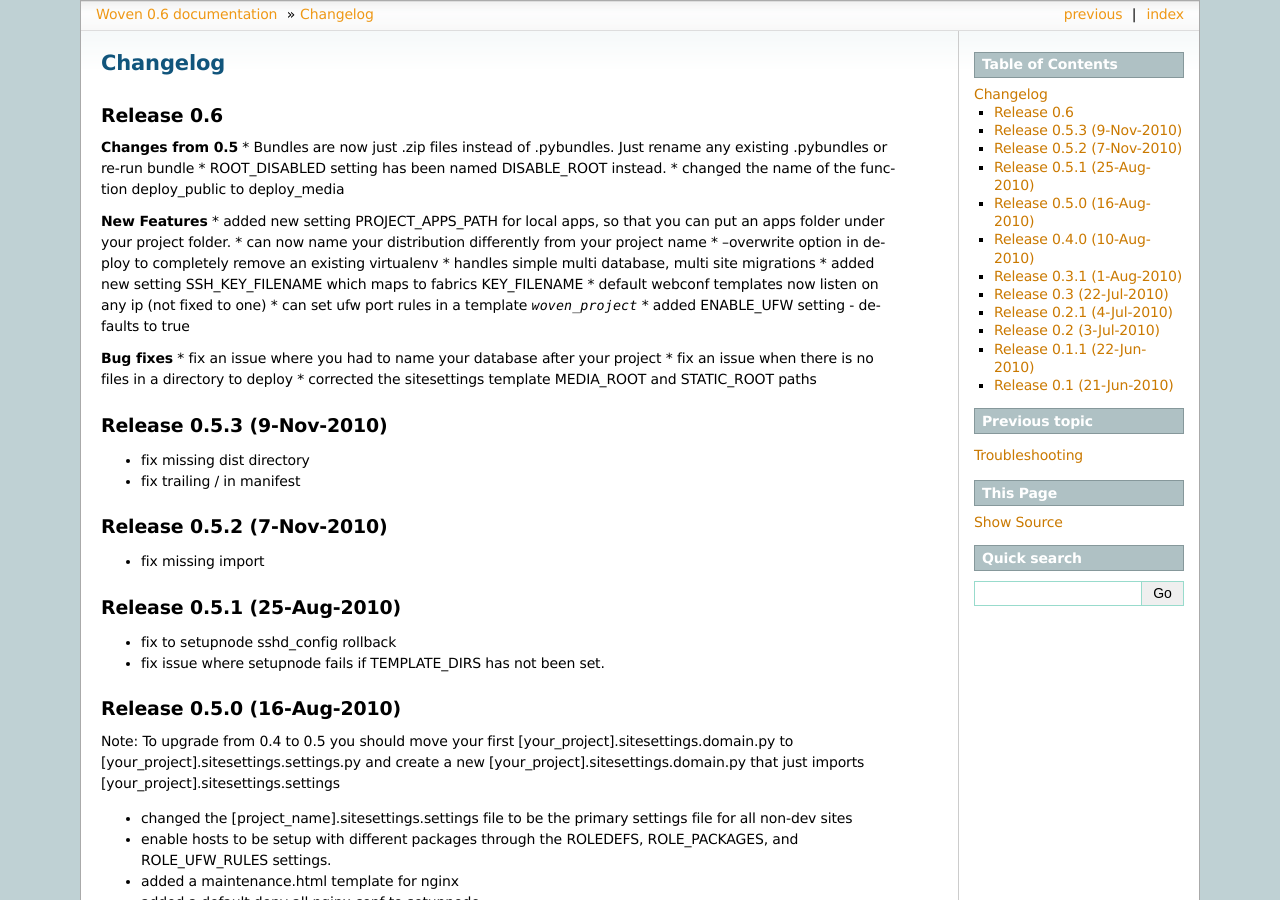
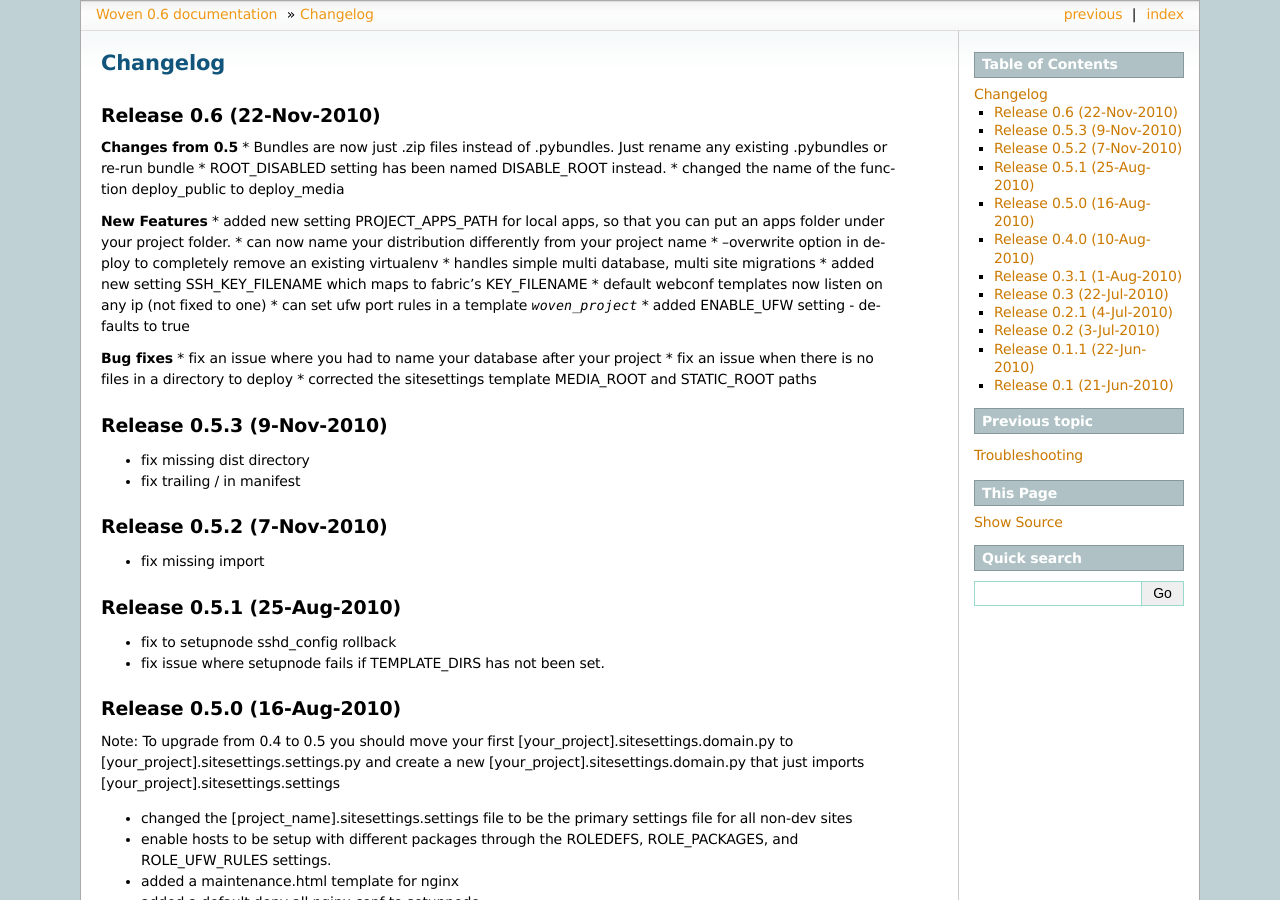
Before and after one commit to bretth/woven, a Sphinx documentation site: the page built from docs/changelog.rst, in a window 1280 px wide and 900 px high. Built offline with Sphinx 7.4.7, drawn with Linux system fonts in a browser that asks for light colours; pages that are not in the unit, such as notebooks, are missing from menus.

Commit message:
release 0.6

```diff
--- a/docs/changelog.rst
+++ b/docs/changelog.rst
@@ -2,8 +2,8 @@
 Changelog
 ==========
 
-Release 0.6
-------------
+Release 0.6 (22-Nov-2010)
+-----------------------
 
 **Changes from 0.5**
 * Bundles are now just .zip files instead of .pybundles. Just rename any existing .pybundles or re-run bundle
@@ -15,7 +15,7 @@
 * can now name your distribution differently from your project name
 * --overwrite option in deploy to completely remove an existing virtualenv
 * handles simple multi database, multi site migrations
-* added new setting SSH_KEY_FILENAME which maps to fabrics KEY_FILENAME
+* added new setting SSH_KEY_FILENAME which maps to fabric's KEY_FILENAME
 * default webconf templates now listen on any ip (not fixed to one)
 * can set ufw port rules in a template `woven_project`
 * added ENABLE_UFW setting - defaults to true
```
